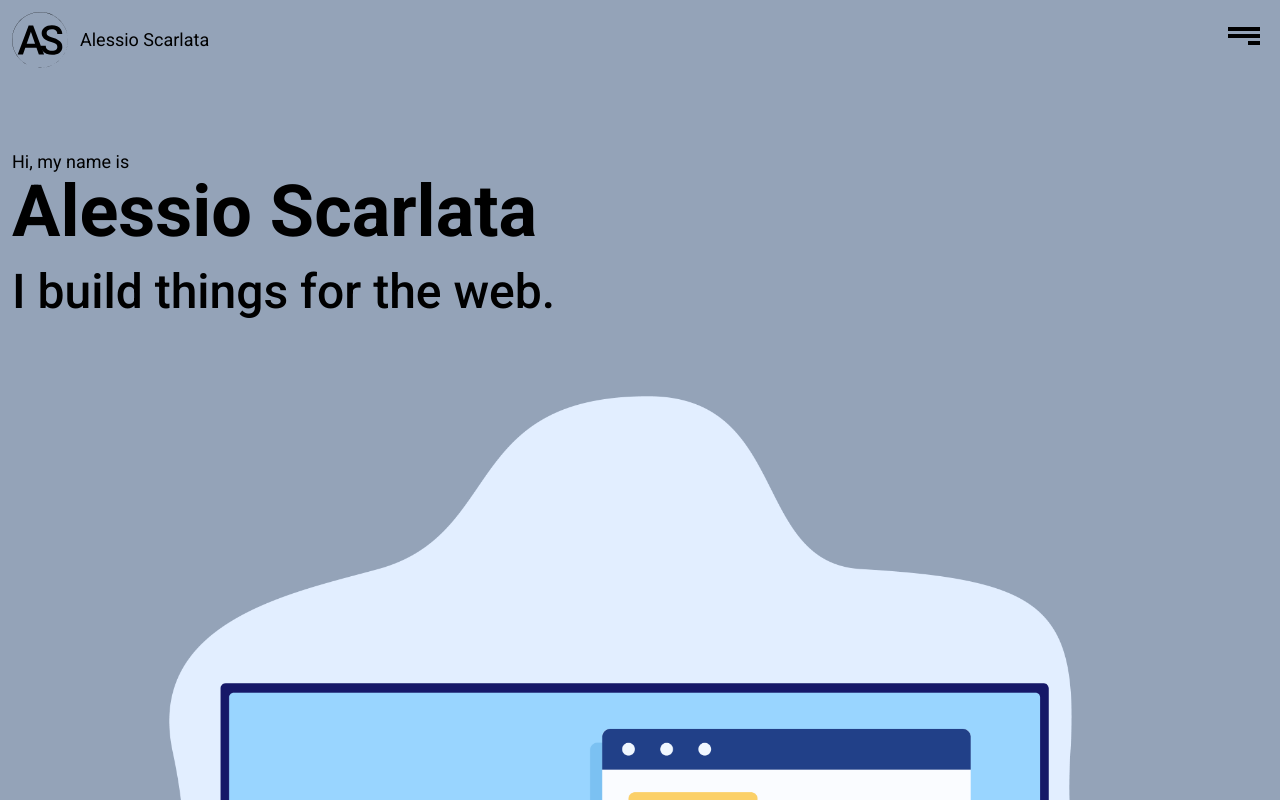
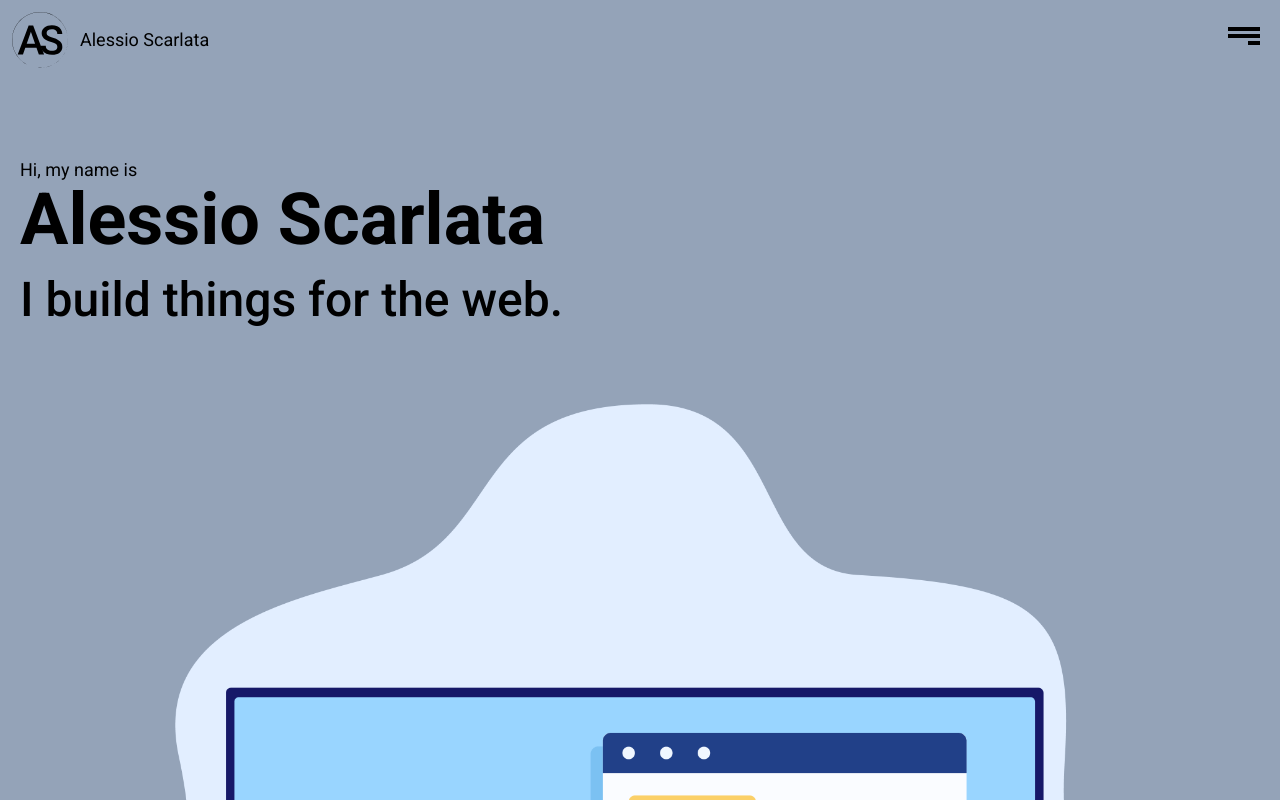
Before and after one commit to xScafu/portfolio-site-react, a React (Vite) app: page / in a window 1280 px wide. Shown: the top 800 px of the page. Built offline with nearby package versions, Linux system fonts and the light colour scheme.

Commit message:
text select auto + padding

```diff
--- a/src/components/Presentation.jsx
+++ b/src/components/Presentation.jsx
@@ -2,7 +2,7 @@ import PresentationImage from "./PresentationImage";
 
 export default function Presentation() {
   return (
-    <div className="mt-20">
+    <div className="mt-20 p-2 select-auto">
       <h3 className="text-lg font-normal">
         <span>Hi</span>, my name is
       </h3>
@@ -11,7 +11,7 @@ export default function Presentation() {
       <div className="my-20">
         <PresentationImage />
       </div>
-      <p className="font-serif ">
+      <p className="font-serif">
         I'm an emerging <span className="font-bold">Front-End Developer</span>{" "}
         with a passion for creating dynamic and responsive web applications.{" "}
         <br />I am currently honing my skills in{" "}
```
